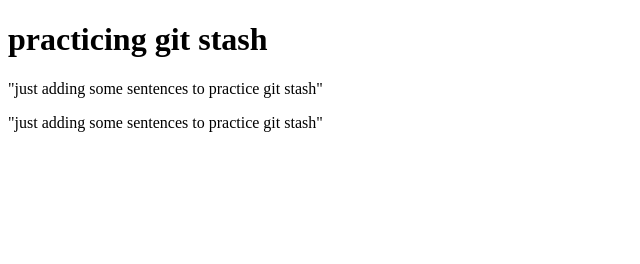
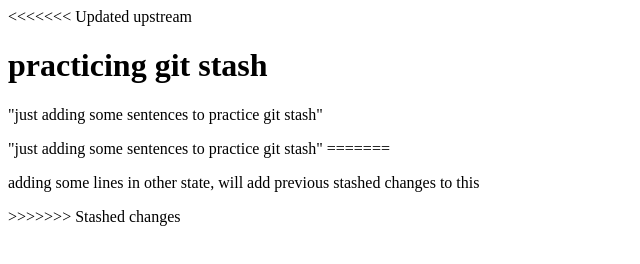
Before and after one commit to sanya210/checkingreset, a plain HTML site: page index.html in a window 1280 px wide. Shown: the whole page, without its empty margins (0-640 px from the left). Drawn offline with Linux system fonts and the light colour scheme.

Commit message:
2nd stash added

```diff
--- a/index.html
+++ b/index.html
@@ -7,8 +7,15 @@
     <title>Document</title>
 </head>
 <body>
+<<<<<<< Updated upstream
     <!--hello world!-->
     <h1>practicing git stash</h1>
     <p>"just adding some sentences to practice git stash"</p>"just adding some sentences to practice git stash"
+=======
+
+
+    <p>adding some lines in other state,
+        will add previous stashed changes to this</p>
+>>>>>>> Stashed changes
 </body>
 </html>
```
